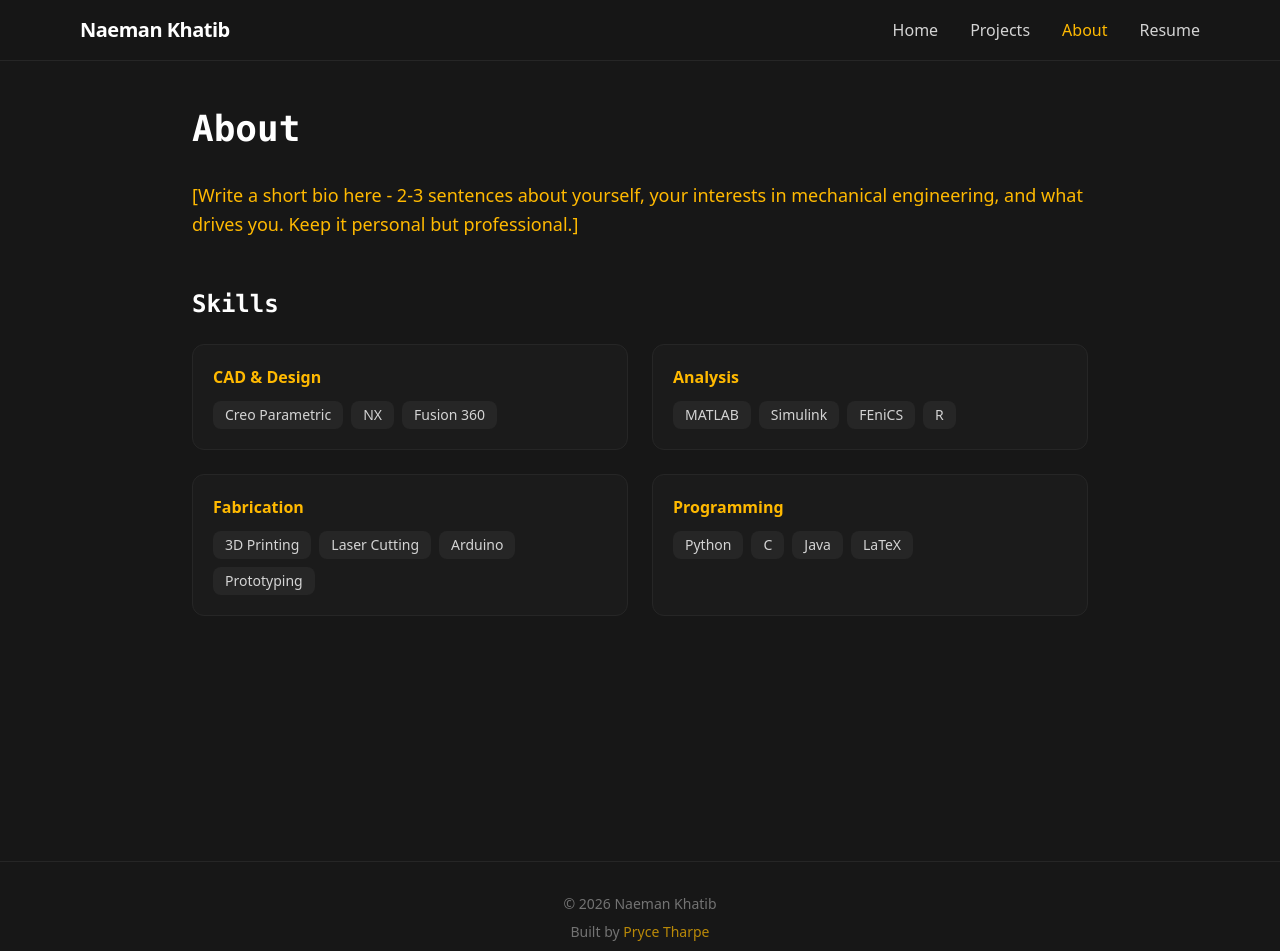
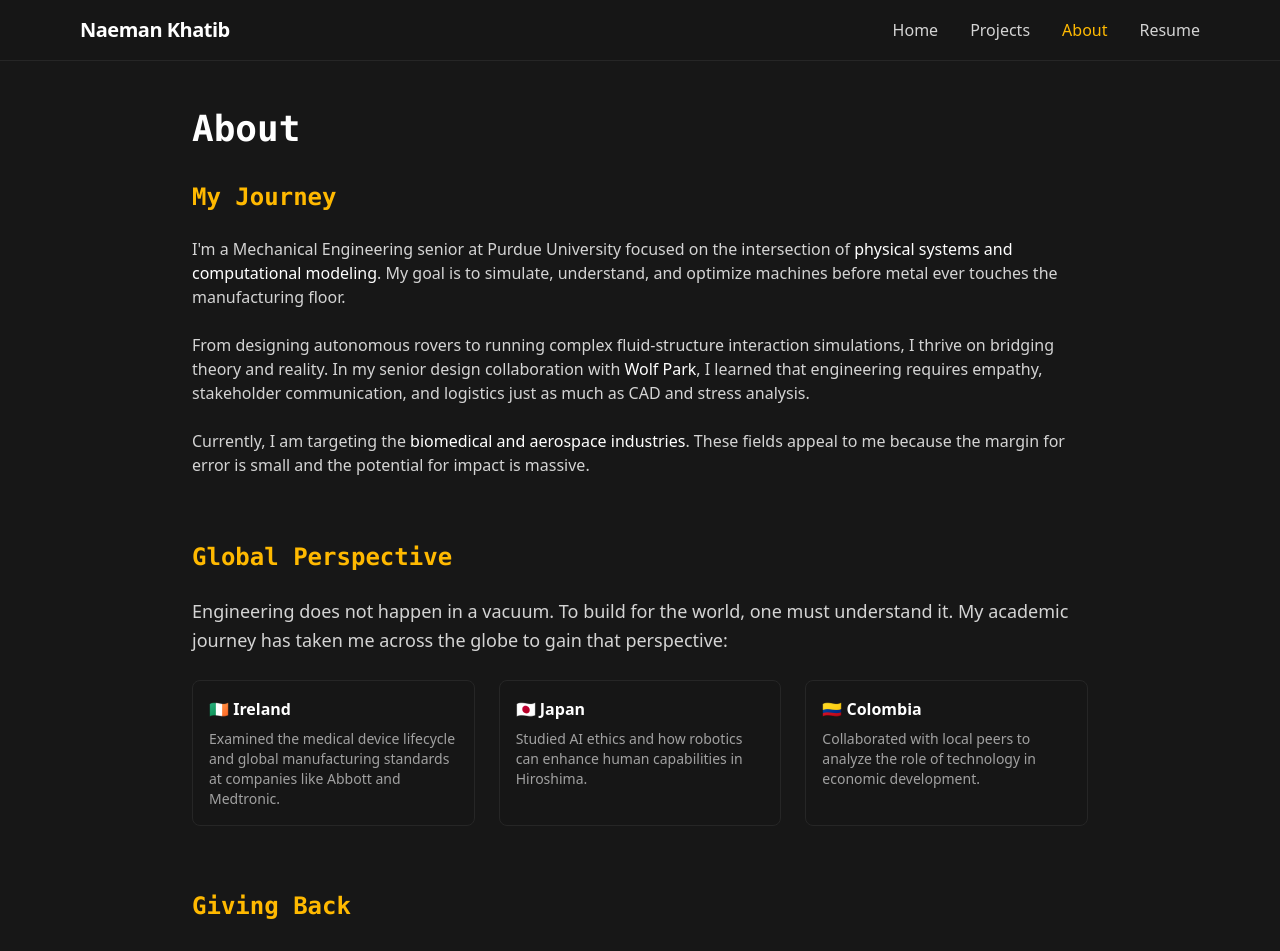
Before and after one commit to tharpep/portfolio-naeman, a Next.js app: page /about in a window 1280 px wide. Shown: the top 951 px of the page. Built offline with nearby package versions, Linux system fonts and the light colour scheme.

Commit message:
general improvements plus added picture

```diff
--- a/src/app/about/page.tsx
+++ b/src/app/about/page.tsx
@@ -14,10 +14,61 @@ export default function About() {
                     About
                 </h1>
 
-                {/* Bio */}
-                <section className="mb-12">
+                {/* Introduction */}
+                <section className="mb-16">
+                    <h2 className="text-2xl font-bold font-mono text-amber-400 mb-6">
+                        My Journey
+                    </h2>
+                    <div className="prose prose-invert prose-lg text-neutral-300 max-w-none">
+                        <p className="mb-6">
+                            I&apos;m a Mechanical Engineering senior at Purdue University focused on the intersection of <span className="text-white font-medium">physical systems and computational modeling</span>. My goal is to simulate, understand, and optimize machines before metal ever touches the manufacturing floor.
+                        </p>
+                        <p className="mb-6">
+                            From designing autonomous rovers to running complex fluid-structure interaction simulations, I thrive on bridging theory and reality. In my senior design collaboration with <span className="text-white font-medium">Wolf Park</span>, I learned that engineering requires empathy, stakeholder communication, and logistics just as much as CAD and stress analysis.
+                        </p>
+                        <p>
+                            Currently, I am targeting the <span className="text-white font-medium">biomedical and aerospace industries</span>. These fields appeal to me because the margin for error is small and the potential for impact is massive.
+                        </p>
+                    </div>
+                </section>
+
+                {/* Global Perspective */}
+                <section className="mb-16">
+                    <h2 className="text-2xl font-bold font-mono text-amber-400 mb-6">
+                        Global Perspective
+                    </h2>
+                    <p className="text-lg text-neutral-300 leading-relaxed mb-6">
+                        Engineering does not happen in a vacuum. To build for the world, one must understand it. My academic journey has taken me across the globe to gain that perspective:
+                    </p>
+                    <div className="grid md:grid-cols-3 gap-6">
+                        <div className="p-4 bg-neutral-900/50 border border-neutral-800 rounded-lg">
+                            <h3 className="font-bold text-white mb-2">🇮🇪 Ireland</h3>
+                            <p className="text-sm text-neutral-400">
+                                Examined the medical device lifecycle and global manufacturing standards at companies like Abbott and Medtronic.
+                            </p>
+                        </div>
+                        <div className="p-4 bg-neutral-900/50 border border-neutral-800 rounded-lg">
+                            <h3 className="font-bold text-white mb-2">🇯🇵 Japan</h3>
+                            <p className="text-sm text-neutral-400">
+                                Studied AI ethics and how robotics can enhance human capabilities in Hiroshima.
+                            </p>
+                        </div>
+                        <div className="p-4 bg-neutral-900/50 border border-neutral-800 rounded-lg">
+                            <h3 className="font-bold text-white mb-2">🇨🇴 Colombia</h3>
+                            <p className="text-sm text-neutral-400">
+                                Collaborated with local peers to analyze the role of technology in economic development.
+                            </p>
+                        </div>
+                    </div>
+                </section>
+
+                {/* Mentorship & Service */}
+                <section className="mb-16">
+                    <h2 className="text-2xl font-bold font-mono text-amber-400 mb-6">
+                        Giving Back
+                    </h2>
                     <p className="text-lg text-neutral-300 leading-relaxed">
-                        <span className="text-amber-400">[Write a short bio here - 2-3 sentences about yourself, your interests in mechanical engineering, and what drives you. Keep it personal but professional.]</span>
+                        I helped mentor the next generation of engineers through Purdue&apos;s <span className="text-white font-medium">Minority Engineering Program</span>. Leading projects for PREFACE and tutoring Calculus has taught me that the best way to master a subject is to teach it. An engineer&apos;s greatest tool is their ability to lift others up.
                     </p>
                 </section>
 
@@ -77,6 +128,6 @@ export default function About() {
                     </div>
                 </section>
             </div>
-        </main>
+        </main >
     );
 }
--- a/src/app/page.tsx
+++ b/src/app/page.tsx
@@ -8,16 +8,17 @@ export default function Home() {
         <main className="text-neutral-100 min-h-screen">
             {/* Hero Section */}
             <section className="px-6 sm:px-8 md:px-16 lg:px-24 py-20 md:py-28">
-                <div className="max-w-4xl">
+                <div className="max-w-6xl mx-auto flex flex-col-reverse md:flex-row items-center gap-10 md:gap-16">
+                    <div className="flex-1 text-center md:text-left">
                         <h1 className="text-4xl sm:text-5xl md:text-6xl font-bold font-mono tracking-tight mb-6 text-white">
                             Naeman Khatib
                         </h1>
-                    <p className="text-xl md:text-2xl text-neutral-300 mb-8 max-w-2xl">
+                        <p className="text-xl md:text-2xl text-neutral-300 mb-8 max-w-2xl mx-auto md:mx-0">
                             Mechanical Engineering student at Purdue University.
                             <br />
-                        <span className="text-amber-400">[Add your tagline here - e.g., &quot;Designing solutions from concept to prototype.&quot;]</span>
+                            <span className="text-amber-400">Passionate about computer modeling, manufacturing, and robotics.</span>
                         </p>
-                    <div className="flex flex-wrap gap-4">
+                        <div className="flex flex-wrap gap-4 justify-center md:justify-start">
                             <Link
                                 href="/projects"
                                 className="px-6 py-3 bg-amber-500 hover:bg-amber-400 text-neutral-900 font-semibold rounded-lg transition-colors"
@@ -30,6 +31,19 @@ export default function Home() {
                             >
                                 Resume
                             </Link>
+                        </div>
+                    </div>
+
+                    {/* Hero Image */}
+                    <div className="w-48 h-48 md:w-64 md:h-64 lg:w-80 lg:h-80 shrink-0 relative">
+                        <div className="absolute inset-0 rounded-full border-2 border-neutral-800 bg-neutral-800 overflow-hidden shadow-2xl">
+                            {/* eslint-disable-next-line @next/next/no-img-element */}
+                            <img
+                                src="/naeman.jpg"
+                                alt="Naeman Khatib"
+                                className="object-cover w-full h-full"
+                            />
+                        </div>
                     </div>
                 </div>
             </section>
@@ -82,7 +96,7 @@ export default function Home() {
                     </a>
                 </div>
             </section>
-        </main>
+        </main >
     );
 }
 
```
Also changed, not shown: public/naeman.jpg (added). Lines whose indentation alone changed are shown as unchanged.
